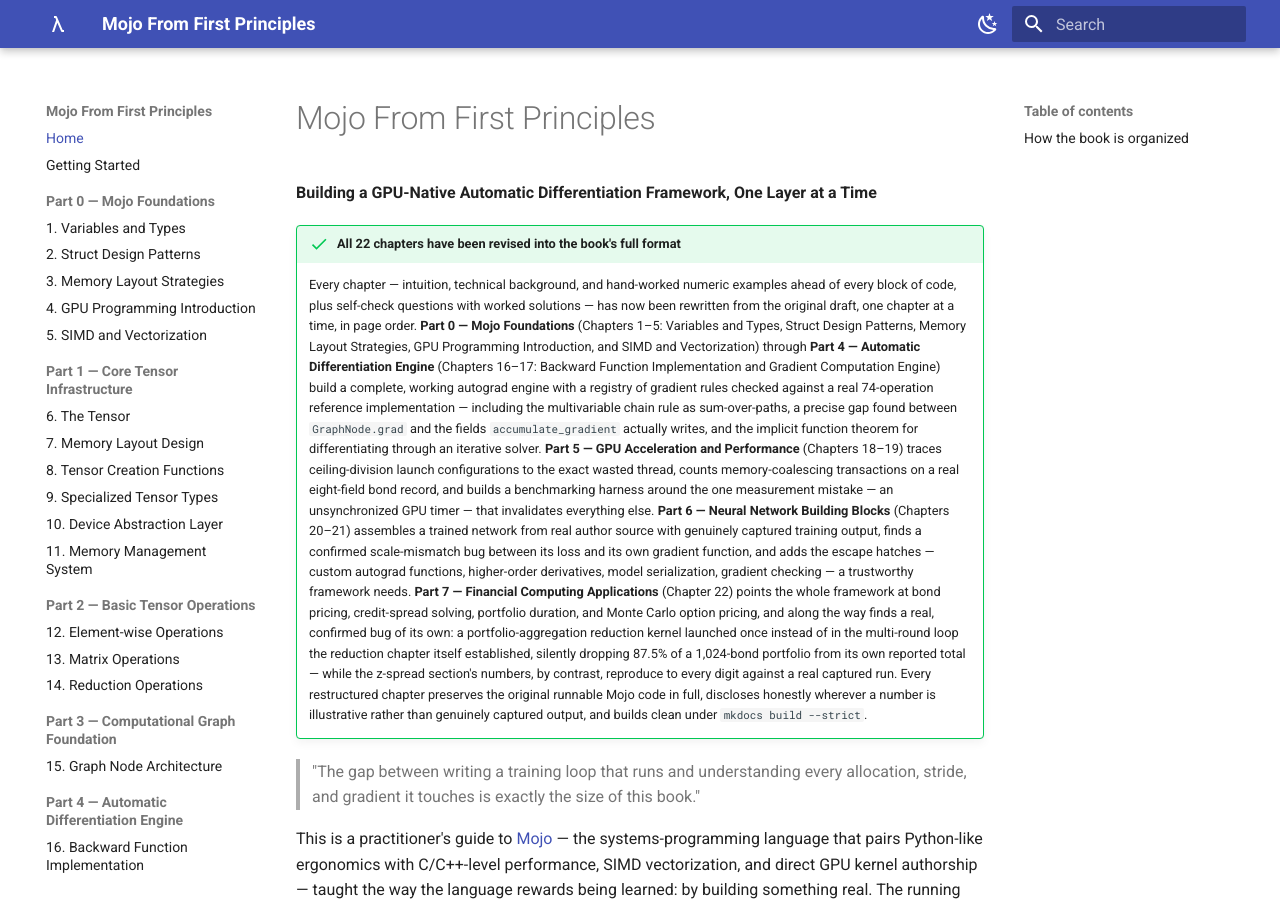
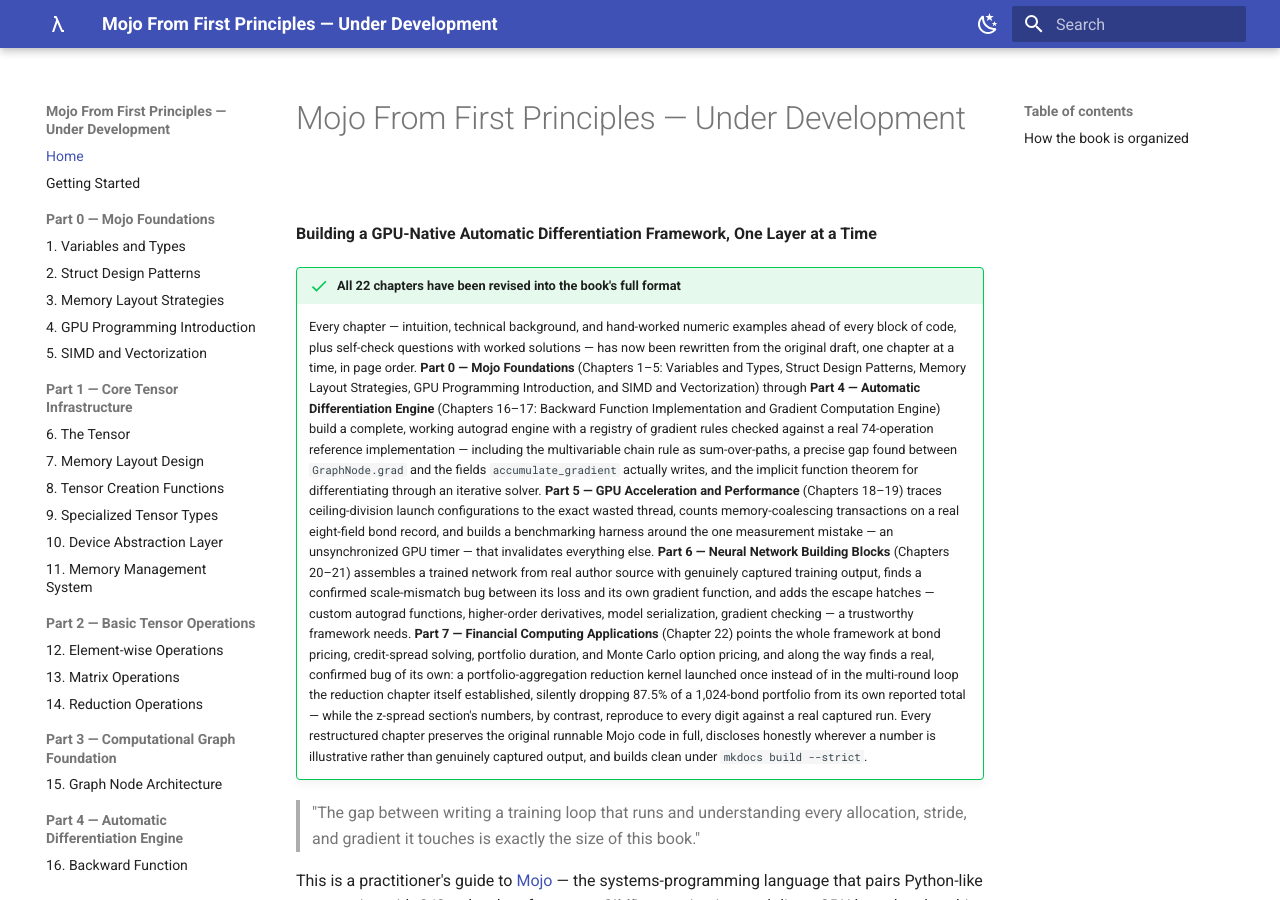
Before and after one commit to MaximumBeings/mojo-from-first-principles, an MkDocs documentation site: the page built from docs/index.md, in a window 1280 px wide and 900 px high. Built offline with MkDocs 1.6.1 and Material for MkDocs 9.7.7, drawn with Linux system fonts in a browser that asks for light colours.

Commit message:
Restore "Under Development" to the site title pending a full audit
All 22 chapters have been restructured and each one builds clean
individually, but the book hasn't had a comprehensive cross-chapter
audit yet -- keep the title honest about that until one happens,
rather than declaring it finished.

```diff
--- a/docs/index.md
+++ b/docs/index.md
@@ -1,4 +1,4 @@
-# Mojo From First Principles
+# Mojo From First Principles — Under Development
 
 **Building a GPU-Native Automatic Differentiation Framework, One Layer at a Time**
 
--- a/mkdocs.yml
+++ b/mkdocs.yml
@@ -1,4 +1,4 @@
-site_name: Mojo From First Principles
+site_name: Mojo From First Principles — Under Development
 site_description: Building a GPU-Native Automatic Differentiation Framework in Mojo, One Layer at a Time
 site_author: Oluwaseyi Awoga
 copyright: Copyright &copy; 2026 Oluwaseyi Awoga
```
